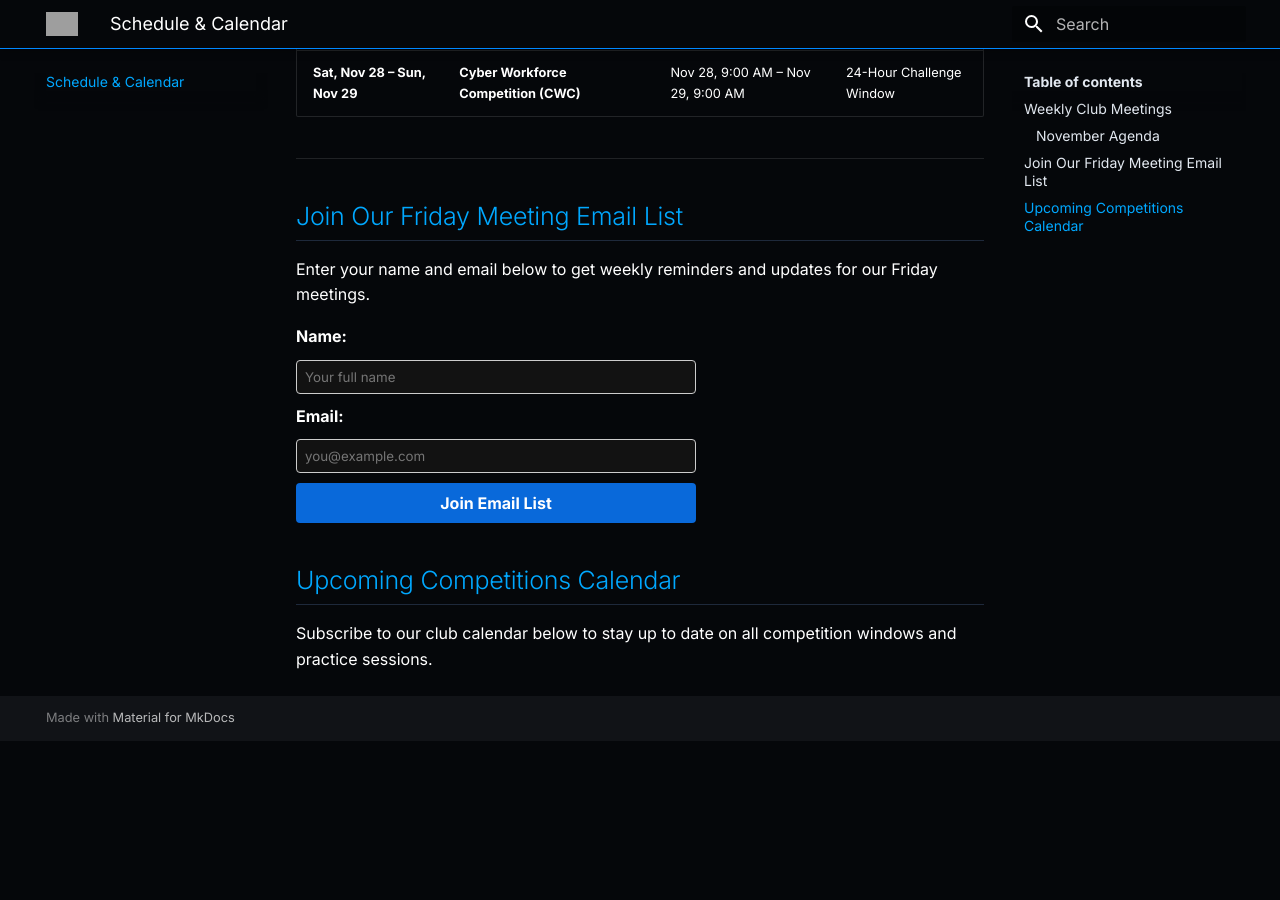
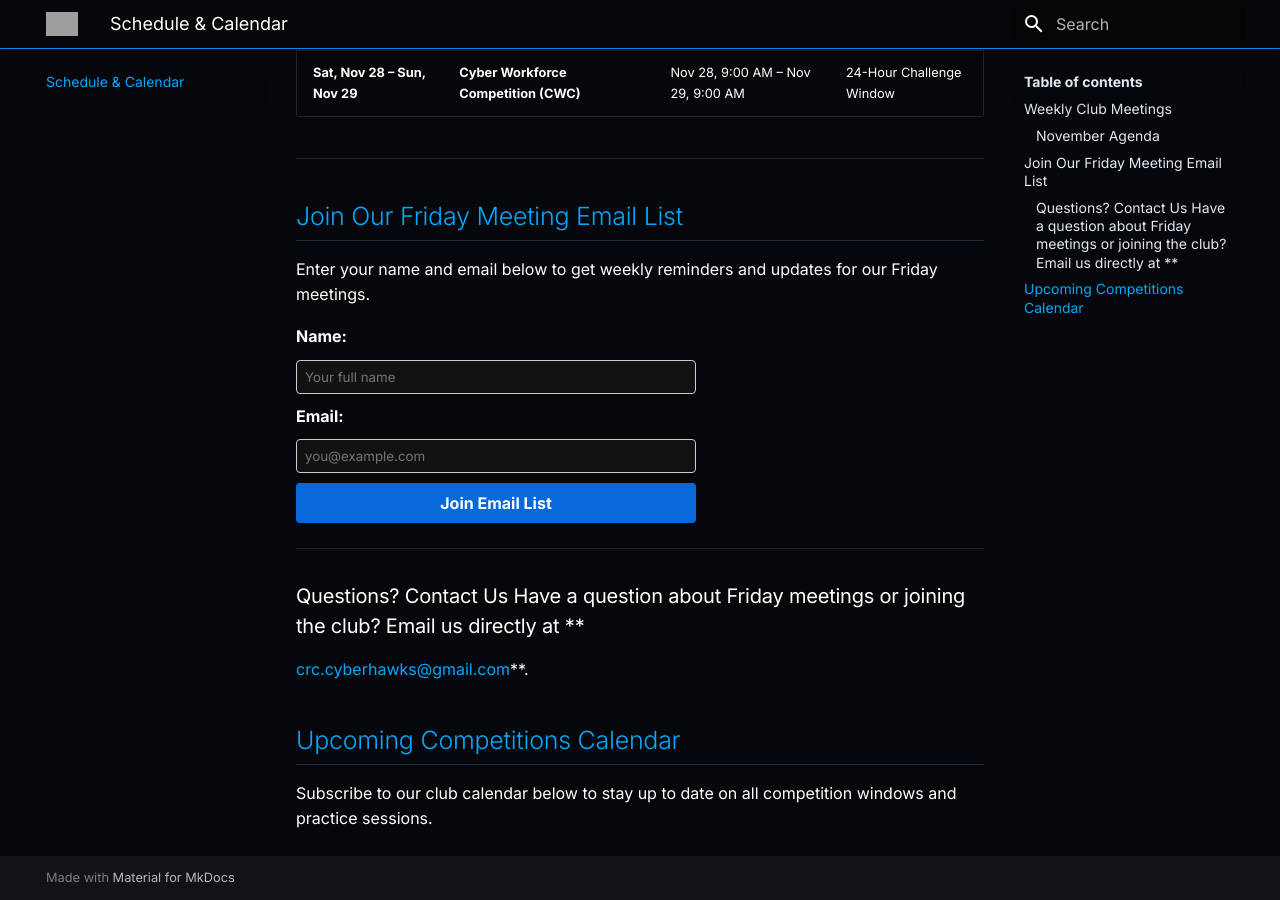
Before and after one commit to CRC-CyberHawks/crc.cyberhawks, an MkDocs documentation site: the page built from docs/schedule.md, in a window 1280 px wide and 900 px high, scrolled down 631 px. Built offline with MkDocs 1.6.1 and Material for MkDocs 9.7.7, drawn with Linux system fonts in a browser that asks for light colours; before the commit the page ends 1372 px from its top, so only the background shows below that; grey boxes are pictures that could not be loaded.

Commit message:
Add contact information for inquiries
Added contact information for questions about meetings and club membership.

```diff
--- a/docs/schedule.md
+++ b/docs/schedule.md
@@ -32,6 +32,11 @@ Enter your name and email below to get weekly reminders and updates for our Frid
   <button type="submit" style="padding: 10px 16px; background-color: #0969da; color: white; border: none; border-radius: 4px; font-weight: bold; cursor: pointer;">Join Email List</button>
 </form>
 
+---
+### Questions? Contact Us Have a question about Friday meetings or joining the club? Email us directly at **
+[crc.cyberhawks@gmail.com](mailto:crcr.cyberhawks@gmail.com)**.
+
+
 
 ## Upcoming Competitions Calendar
 Subscribe to our club calendar below to stay up to date on all competition windows and practice sessions.
```
